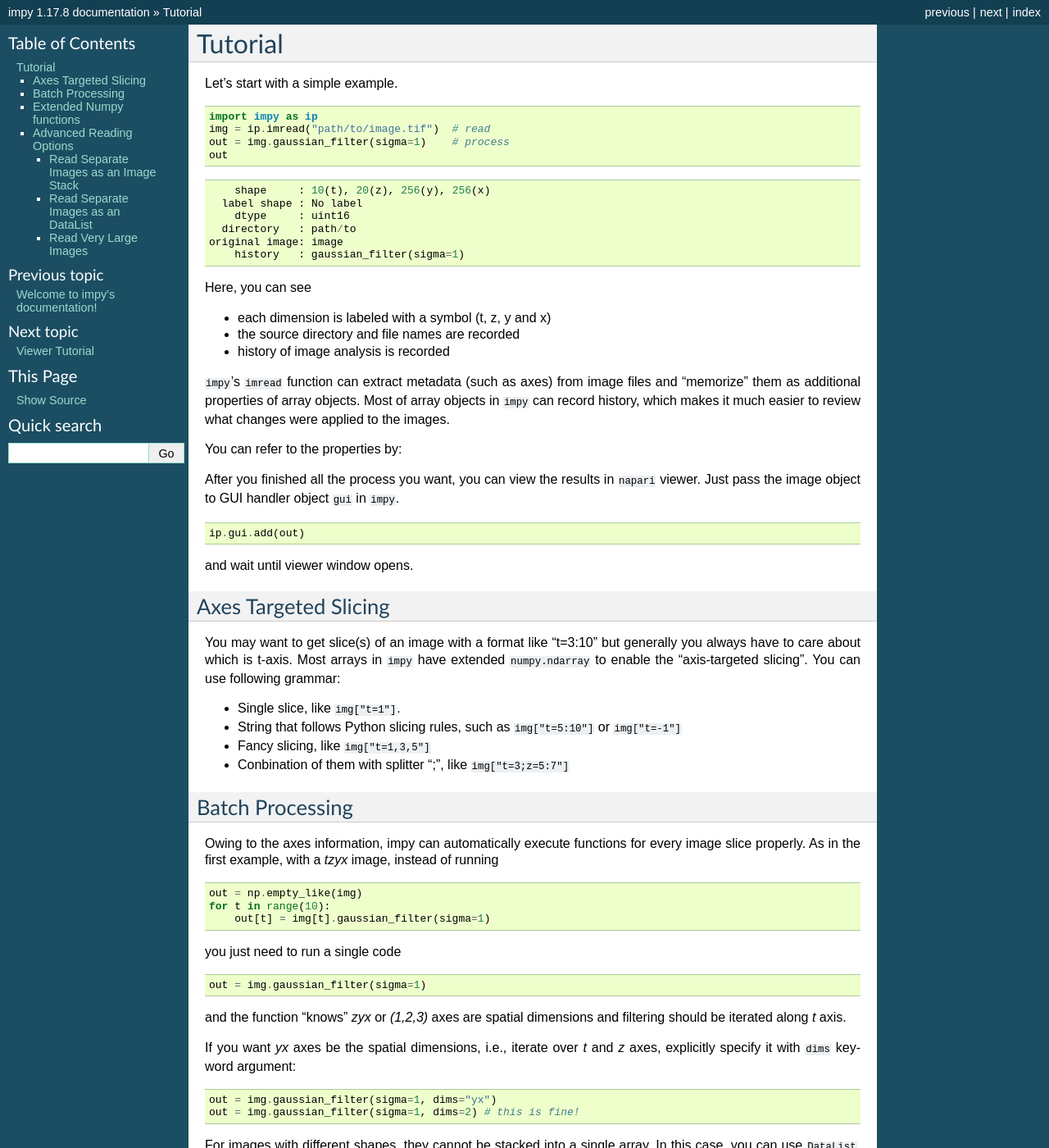
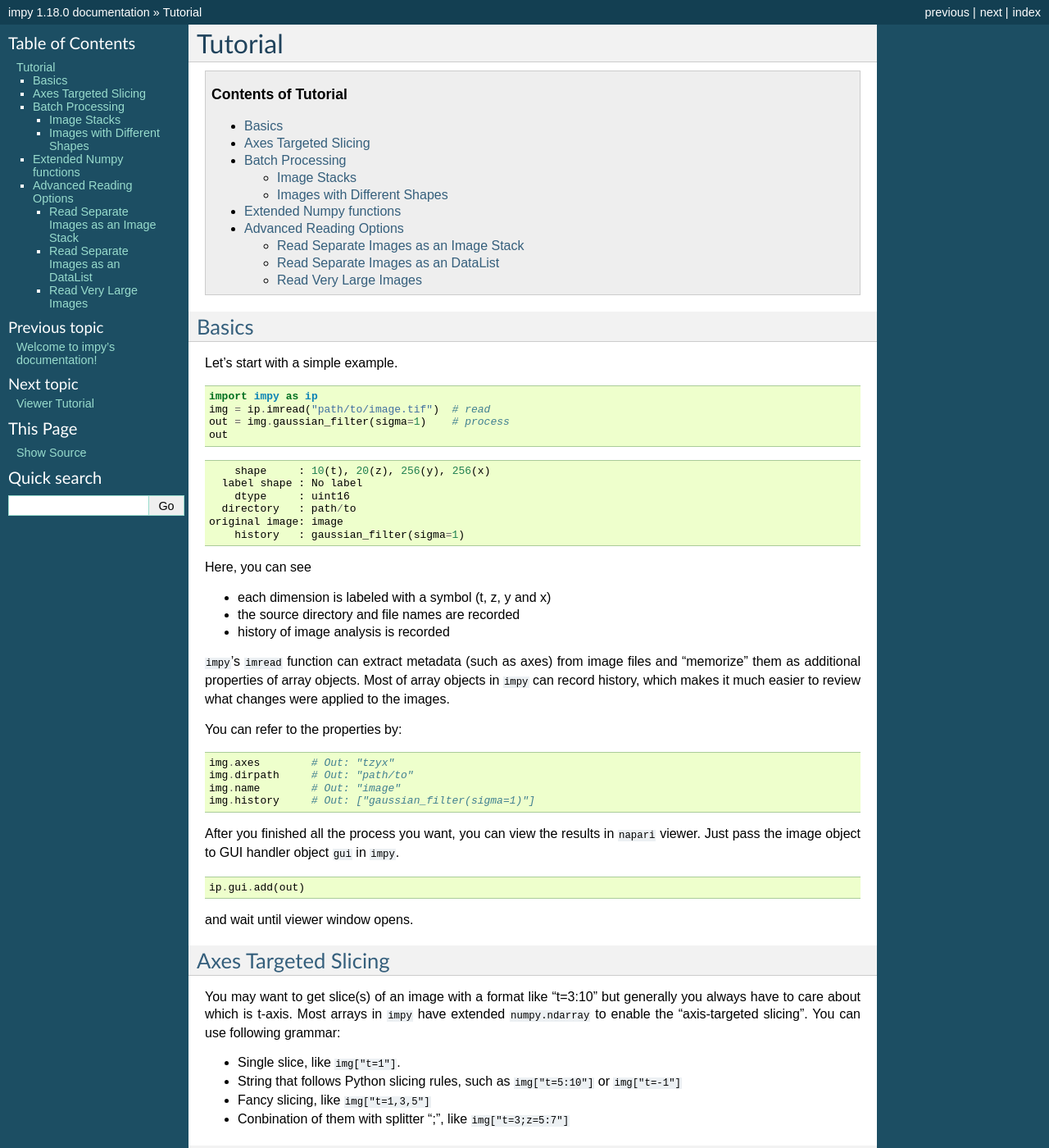
Before and after one commit to hanjinliu/impy, a Sphinx documentation site: the page built from docs/tutorial.rst, in a window 1280 px wide and 1400 px high. Shown: the whole window at 82% size. Built offline with Sphinx 7.4.7, drawn with Linux system fonts in a browser that asks for light colours; pages that are not in the unit, such as notebooks, are missing from menus; some of the changed text lies outside the part shown.

Commit message:
update for v1.18

```diff
--- a/docs/tutorial.rst
+++ b/docs/tutorial.rst
@@ -1,5 +1,12 @@
 Tutorial
 ========
+
+.. contents:: Contents of Tutorial
+    :local:
+    :depth: 2
+
+Basics
+------
 
 Let's start with a simple example.
 
@@ -32,6 +39,7 @@ makes it much easier to review what changes were applied to the images.
 You can refer to the properties by:
 
 .. code-block::
+
     img.axes        # Out: "tzyx"
     img.dirpath     # Out: "path/to"
     img.name        # Out: "image"
@@ -63,6 +71,9 @@ care about which is t-axis. Most arrays in ``impy`` have extended ``numpy.ndarra
 Batch Processing
 ----------------
 
+Image Stacks
+^^^^^^^^^^^^
+
 Owing to the axes information, impy can automatically execute functions for every image slice properly.
 As in the first example, with a `tzyx` image, instead of running
 
@@ -89,6 +100,9 @@ keyword argument:
     out = img.gaussian_filter(sigma=1, dims=2) # this is fine!
 
 
+Images with Different Shapes
+^^^^^^^^^^^^^^^^^^^^^^^^^^^^
+
 For images with different shapes, they cannot be stacked into a single array. In this case, you can use ``DataList``, an
 extension of Python ``list``. ``DataList`` recognizes any member functions of its components and call the function for all
 the components. Here's an example:
@@ -106,8 +120,18 @@ is called three times. Following code is essentially same as what is going on in
     outputs = []
     for img in imglist:
         out = img.gaussian_filter(sigma=3)
-        otuputs.append(out)
+        outputs.append(out)
     outputs = ip.DataList(outputs)
+
+``impy`` also provides ``DataDict``, an extension of Python ``dict``, which works similarly to ``DataList``. Aside from
+the feature of iterative function call, you can give names for each image as dictionary keys, and get the value from
+attribution, ``imgdict.name`` instead of ``imgdict["name"]``.
+
+.. code-block:: python
+
+    imglist = ip.DataDict(first=img1, second=img2, third=img3)
+    outputs = imglist.gaussian_filter(sigma=3)
+    outputs.first
 
 
 Extended Numpy functions
--- a/impy/__init__.py
+++ b/impy/__init__.py
@@ -1,4 +1,4 @@
-__version__ = "1.17.8"
+__version__ = "1.18.0"
 
 import logging
 from ._const import Const, SetConst
```
Also changed, not shown: README.md (+15 -0 lines), 1 other file.
